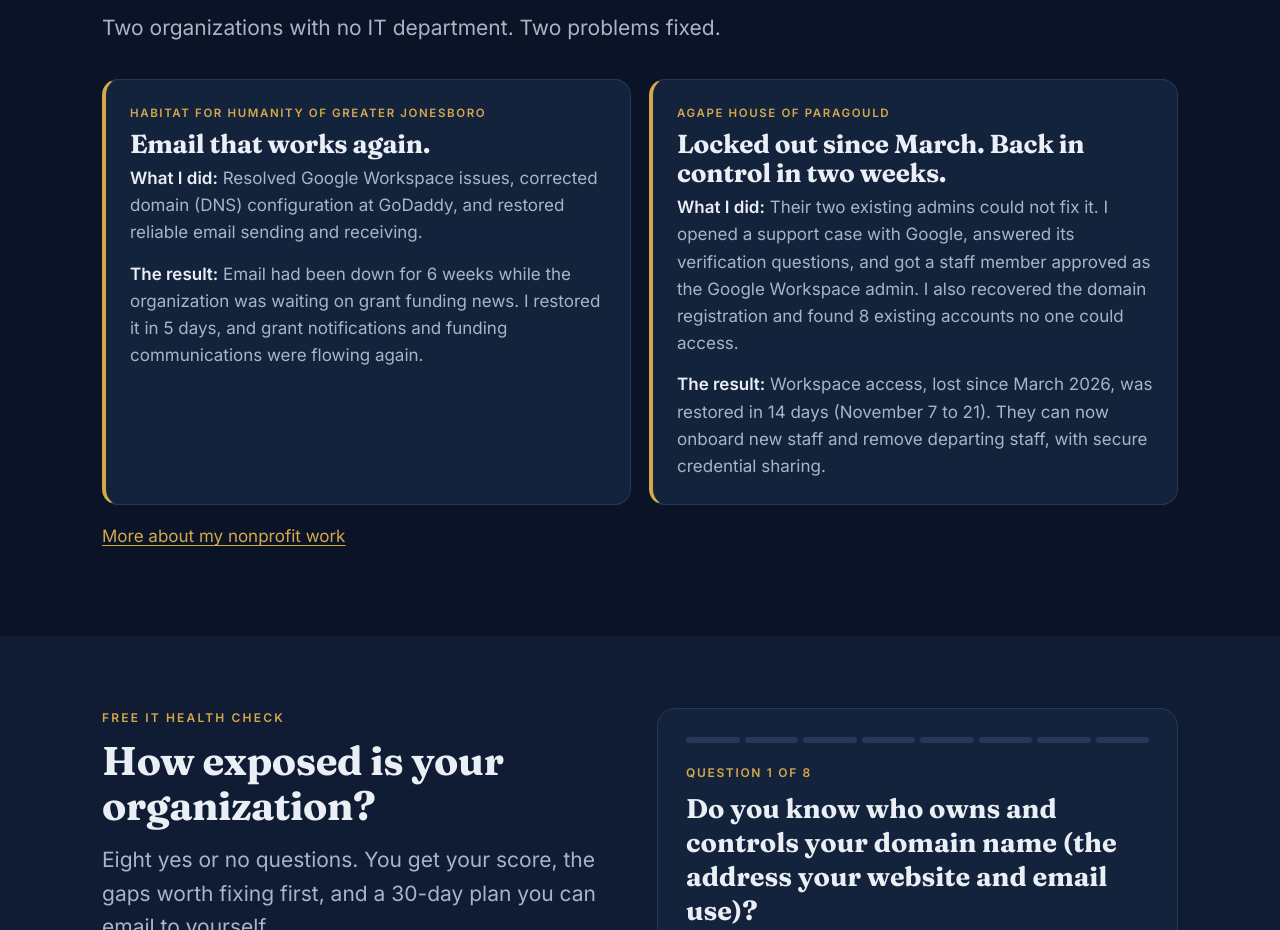
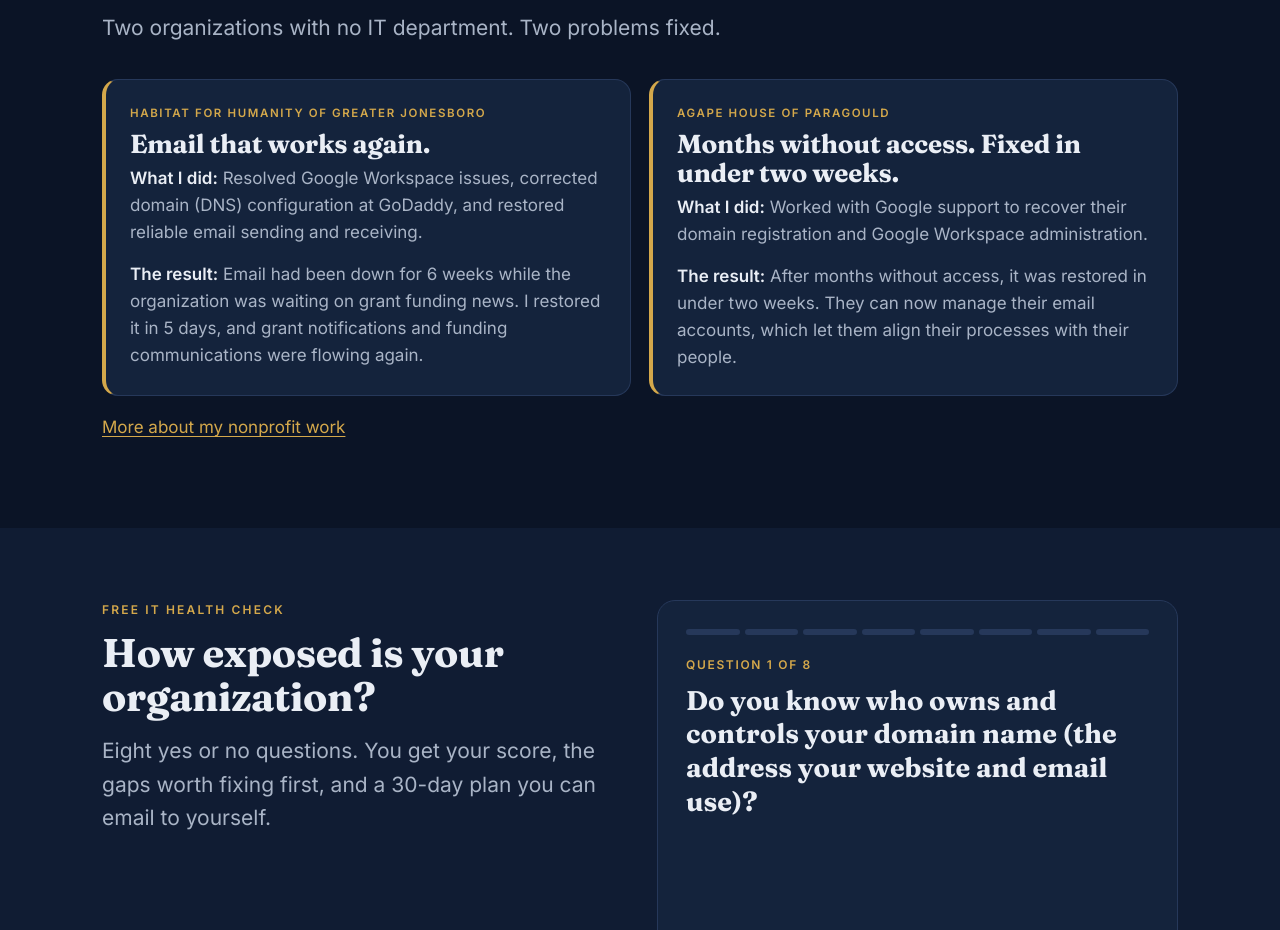
Before and after one commit to Tarathilien/whiteconsulting-site, a plain HTML site: page public/index.html in a window 1280 px wide. Shown: the part 908-1838 px from the top of the page. Drawn offline with Linux system fonts and the light colour scheme.

Commit message:
Reword Agape card per client preference
Co-Authored-By: Claude Sonnet 5.5 <noreply@anthropic.com>
Claude-Session: https://claude.ai/code/session_013tLK7HXDr7Su1BpLbjygVz

```diff
--- a/public/index.html
+++ b/public/index.html
@@ -31,7 +31,7 @@
 <div class="head"><div class="eyebrow">Real work for local nonprofits</div><h2>Here is what I actually do.</h2><p class="lede">Two organizations with no IT department. Two problems fixed.</p></div>
 <div class="grid g2">
 <div class="card gold"><span class="tag">Habitat for Humanity of Greater Jonesboro</span><h3 style="font-size:26px">Email that works again.</h3><p class="muted"><b style="color:var(--ink)">What I did:</b> Resolved Google Workspace issues, corrected domain (DNS) configuration at GoDaddy, and restored reliable email sending and receiving.</p><p class="muted"><b style="color:var(--ink)">The result:</b> Email had been down for 6 weeks while the organization was waiting on grant funding news. I restored it in 5 days, and grant notifications and funding communications were flowing again.</p></div>
-<div class="card gold"><span class="tag">Agape House of Paragould</span><h3 style="font-size:26px">Locked out since March. Back in control in two weeks.</h3><p class="muted"><b style="color:var(--ink)">What I did:</b> Their two existing admins could not fix it. I opened a support case with Google, answered its verification questions, and got a staff member approved as the Google Workspace admin. I also recovered the domain registration and found 8 existing accounts no one could access.</p><p class="muted"><b style="color:var(--ink)">The result:</b> Workspace access, lost since March 2026, was restored in 14 days (November 7 to 21). They can now onboard new staff and remove departing staff, with secure credential sharing.</p></div>
+<div class="card gold"><span class="tag">Agape House of Paragould</span><h3 style="font-size:26px">Months without access. Fixed in under two weeks.</h3><p class="muted"><b style="color:var(--ink)">What I did:</b> Worked with Google support to recover their domain registration and Google Workspace administration.</p><p class="muted"><b style="color:var(--ink)">The result:</b> After months without access, it was restored in under two weeks. They can now manage their email accounts, which let them align their processes with their people.</p></div>
 </div><p style="margin-top:18px"><a href="/nonprofits/">More about my nonprofit work</a></p></div></section>
 <section class="alt" id="techcheck-section"><div class="wrap">
 <div class="grid g2" style="align-items:start;gap:34px">
```
Also changed, not shown: public/nonprofits/index.html (+1 -1 lines).
